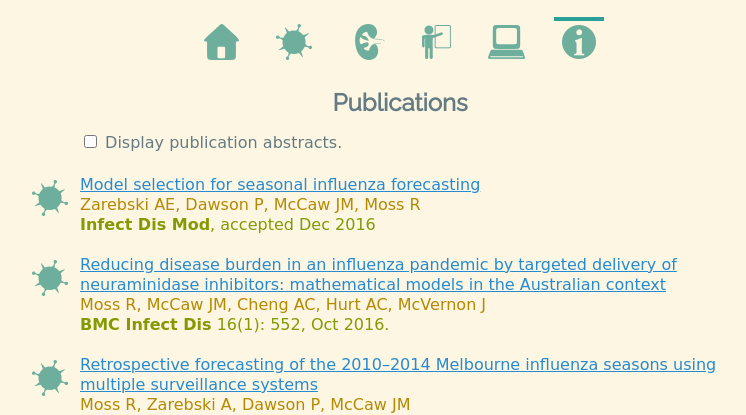
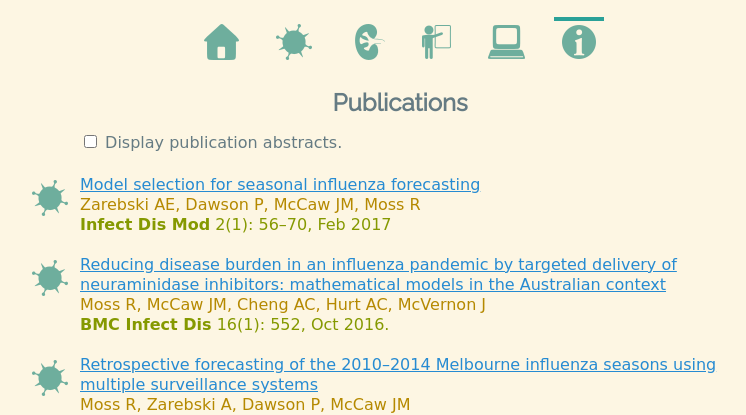
Before and after one commit to robmoss/previous2-robmoss.github.io, a Jekyll site: the page built from pubs/index.md, in a window 1280 px wide. Shown: the top 415 px of the page, without its empty margins (240-986 px from the left). Built offline with Jekyll 4.4.1, drawn with Linux system fonts in a browser that asks for light colours; some web fonts are replaced.

Commit message:
Alex's seasonal forcing paper has been published

```diff
--- a/pubs/index.md
+++ b/pubs/index.md
@@ -48,7 +48,7 @@ title: Publications
           Zarebski AE, Dawson P, McCaw JM, Moss R
         </span><br/>
         <span class="journal">
-          <b>Infect Dis Mod</b>, accepted Dec 2016
+          <b>Infect Dis Mod</b> 2(1): 56&ndash;70, Feb 2017
         </span><br/>
         <span class="abstract">
         Epidemics of seasonal influenza inflict a huge burden in temperate
```
